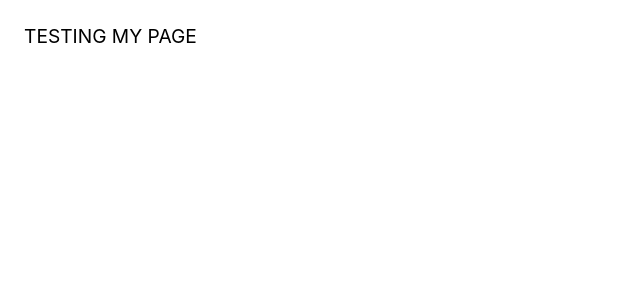
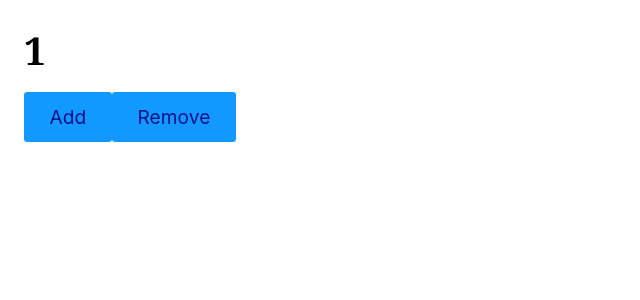
Before and after one commit to ederpagliotto/aulas, a React (Create React App) app: page / in a window 1280 px wide. Shown: the top 300 px of the page, without its empty margins (0-640 px from the left). Built offline with nearby package versions, Linux system fonts and the light colour scheme.

Commit message:
modifying functions and parameters to test funtionality

```diff
--- a/src/App.js
+++ b/src/App.js
@@ -1,10 +1,10 @@
 import React from 'react';
-import CapsLock from './CapsLock';
+import Counter from './Counter';
 
 function App() {
   return (
     <div>
-      <CapsLock>Testing my Page</CapsLock>
+      <Counter />
     </div>
   );
 }
--- a/src/CapsLock.js
+++ /dev/null
@@ -1,11 +0,0 @@
-import React from 'react';
-
-const CapsLock = (props) => {
-  //how I've inserted .children instead of .text, I dont need to put in my page param text
-  const wroteText = props.children;
-  const upperCaseText = wroteText.toUpperCase();
-
-  return <div>{upperCaseText}</div>;
-};
-
-export default CapsLock;
--- /dev/null
+++ b/src/Counter.js
@@ -0,0 +1,23 @@
+import React, { useState } from 'react';
+
+const Counter = () => {
+  const [counter, setCounter] = useState(1);
+
+  function handleClick(event) {
+    if (event.target.innerText === 'Add') {
+      setCounter(counter + 1);
+    } else if (event.target.innerText === 'Remove') {
+      setCounter(counter - 1);
+    }
+  }
+
+  return (
+    <div>
+      <h1>{counter}</h1>
+      <button onClick={handleClick}>Add</button>
+      <button onClick={handleClick}>Remove</button>
+    </div>
+  );
+};
+
+export default Counter;
```
